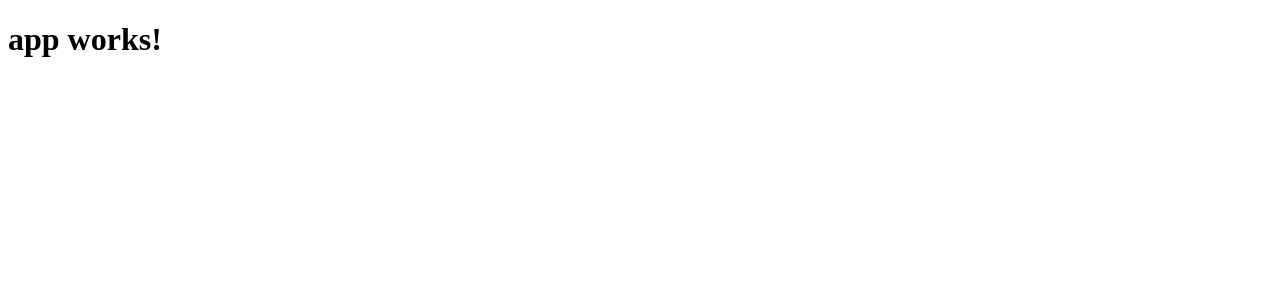
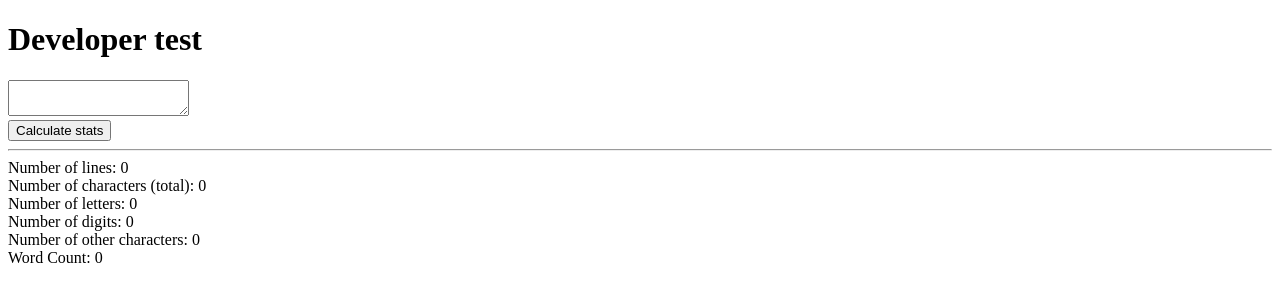
Before and after one commit to jmdagenais/randomStuff, an Angular app: page / in a window 1280 px wide. Shown: the top 302 px of the page. Built offline with nearby package versions, Linux system fonts and the light colour scheme.

Commit message:
make it work

```diff
--- a/src/app/app.component.html
+++ b/src/app/app.component.html
@@ -1,3 +1,19 @@
 <h1>
-  {{title}}
+  Developer test
 </h1>
+
+<textarea [(ngModel)]="inputText" (ngModelChange)="calculateStats()">
+
+</textarea>
+<br>
+<button (click)="calculateStats()">Calculate stats</button>
+<hr>
+Number of lines: {{nbLines}}<br>
+Number of characters (total): {{nbChar}}<br>
+Number of letters: {{nbLetters}}<br>
+Number of digits: {{nbDigits}}<br>
+Number of other characters: {{nbChar - (nbLetters + nbDigits)}}<br>
+Word Count: {{nbWords}}<br>
+<span *ngFor="let value of wordsCount">
+  Number of words with {{value.length}} letters: {{value.count}}<br>
+</span>
--- a/src/app/app.component.ts
+++ b/src/app/app.component.ts
@@ -2,9 +2,49 @@ import { Component } from '@angular/core';
 
 @Component({
   selector: 'app-root',
-  templateUrl: './app.component.html',
-  styleUrls: ['./app.component.css']
+  templateUrl: 'app.component.html'
 })
 export class AppComponent {
-  title = 'app works!';
+
+  inputText: string;
+  nbLines: number = 0;
+  nbChar: number = 0;
+  nbLetters: number = 0;
+  nbDigits: number = 0;
+  nbWords: number = 0;
+  wordsCount: any[];
+
+  calculateStats() {
+    this.nbLines = this.inputText.split('/\r|\r\n|\n/').length;
+
+    this.nbChar = this.inputText.length;
+
+    let onlyLetters: string = this.inputText.replace(/\W/g, '');
+    onlyLetters = onlyLetters.replace(/\d/g, '');
+    this.nbLetters = onlyLetters.length;
+
+    let onlyDigits: string = this.inputText.replace(/\D/g, '');
+    this.nbDigits = onlyDigits.length;
+
+    let words = this.inputText.split(' ')
+      .filter((word) => word.length > 0);
+
+    this.nbWords = words.length;
+
+    let wordsMap = {};
+    words.forEach((word) => {
+      let length: string = word.length.toString();
+
+      wordsMap[length] = wordsMap[length] !== undefined ? wordsMap[length] + 1 : 1;
+    });
+
+    this.wordsCount = [];
+    for (let length in wordsMap) {
+      this.wordsCount.push({length: length, count: wordsMap[length]});
+    }
+  }
+
+  onChanges() {
+    this.calculateStats();
+  }
 }
```
Also changed, not shown: src/app/app.component.css (deleted), 1 other file (tests, documents, lock files or other folders).
